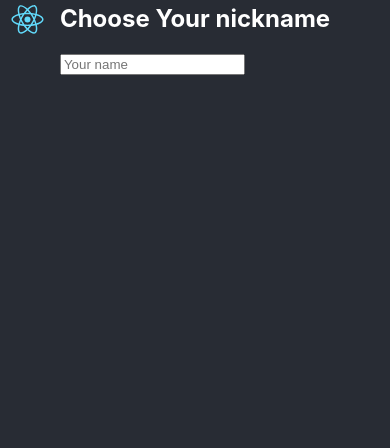
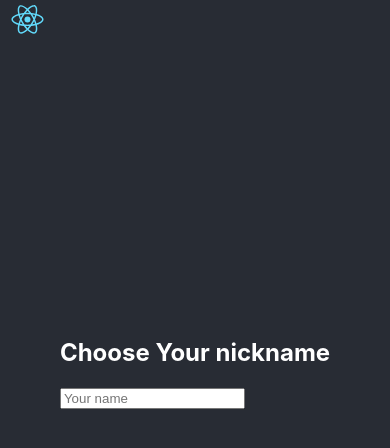
Before and after one commit to BarikQ/rss-chat, a React (Create React App) app: page / in a window 390 px wide. Shown: the top 448 px of the page. Built offline with nearby package versions, Linux system fonts and the light colour scheme.

Commit message:
style: form position

```diff
--- a/src/App.css
+++ b/src/App.css
@@ -176,6 +176,20 @@ input:focus,
     padding: 0;
   }
 
+  .container {
+    height: 90vh;
+  }
+
+  .chatForm {
+    position: fixed;
+    bottom: 0;
+  }
+
+  .chatContainer {
+    height: 100%;
+    padding-bottom: 40px;
+  }
+
   ::-webkit-scrollbar {
     width: 8px;
   }
```
